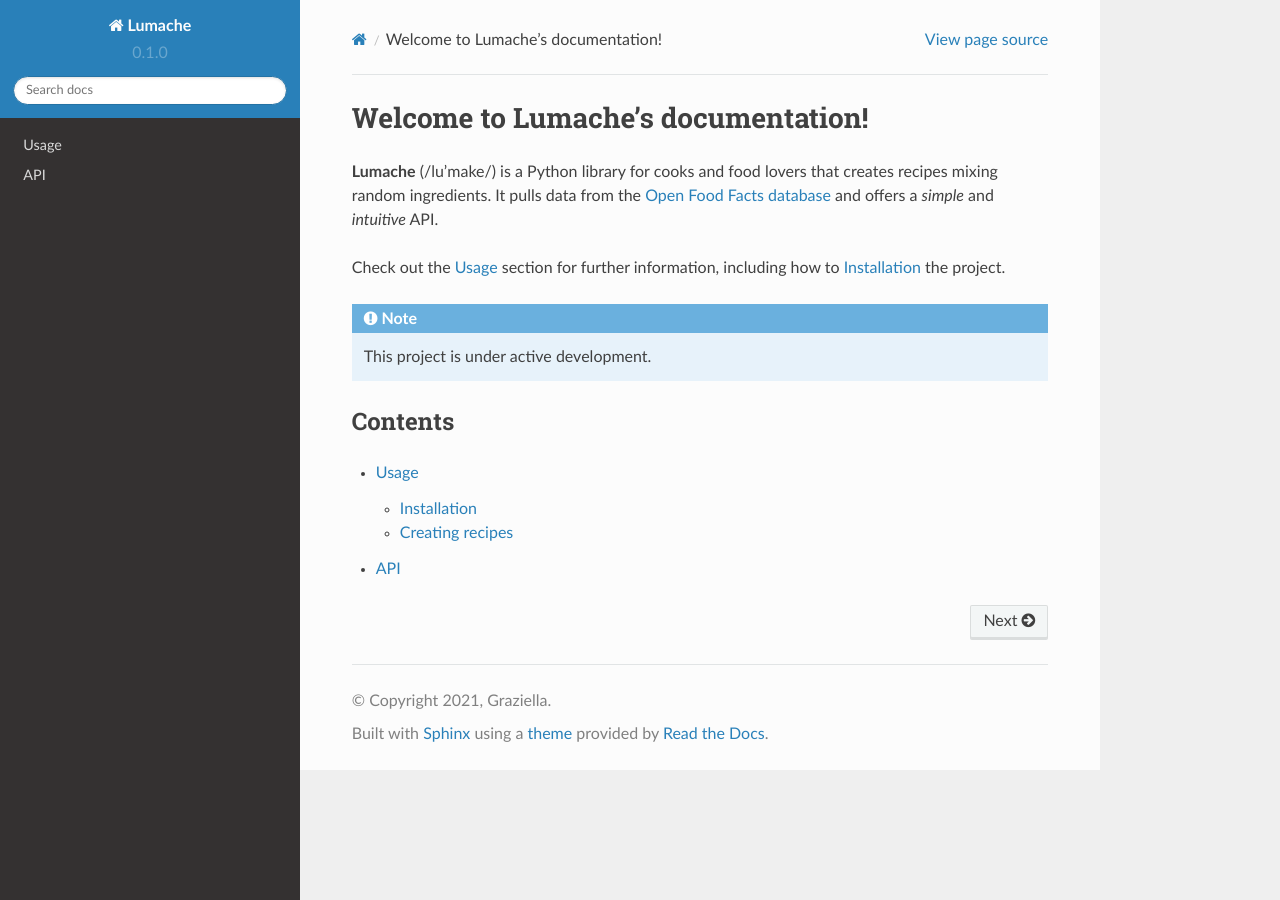
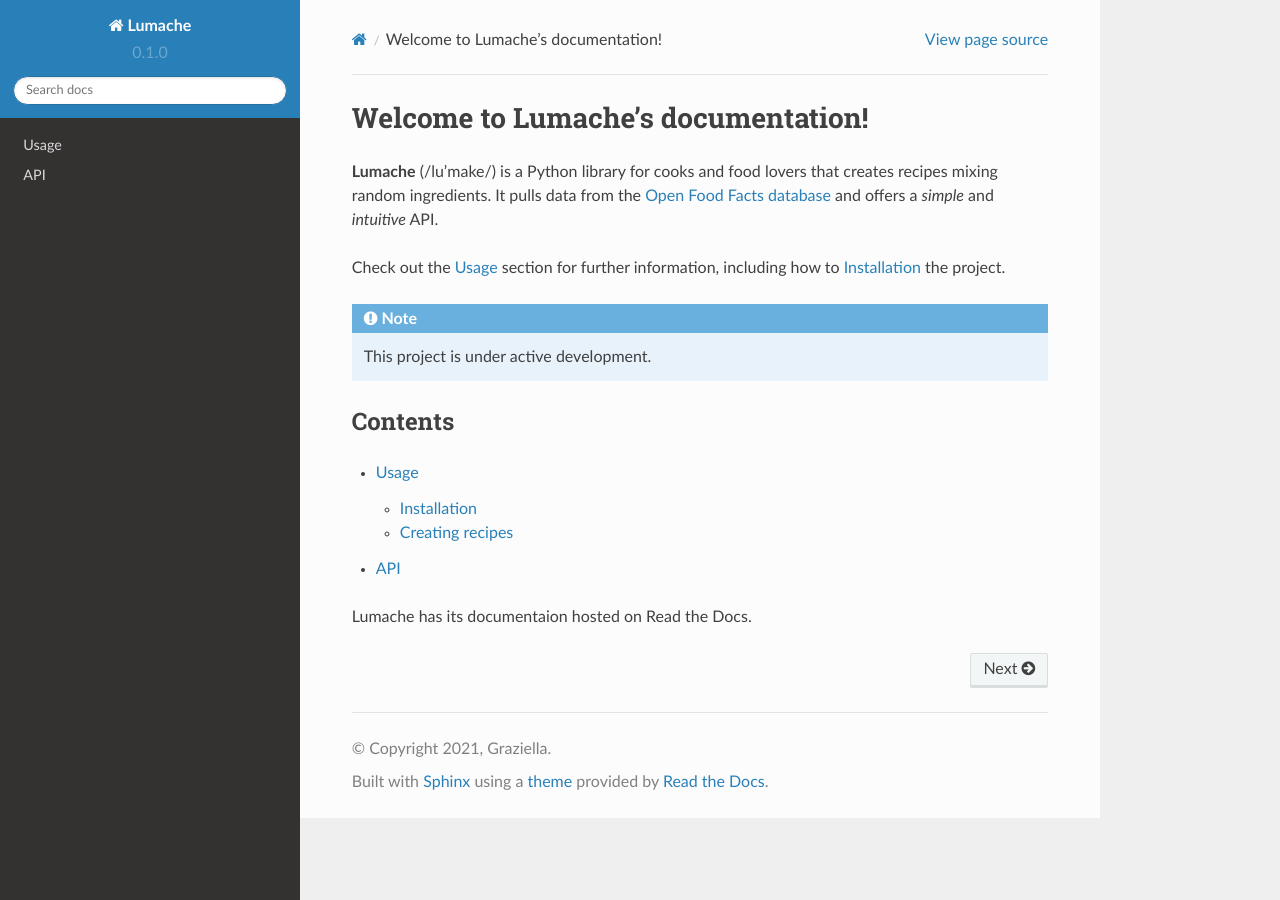
Before and after one commit to mcolegro/rtd-tutorial, a Sphinx documentation site: the page built from docs/source/index.rst, in a window 1280 px wide. Built offline with Sphinx 7.4.7 and the Read the Docs theme 2.0.0, drawn with Linux system fonts in a browser that asks for light colours.

Commit message:
Update index.rst
Added a line to index.rst

```diff
--- a/docs/source/index.rst
+++ b/docs/source/index.rst
@@ -20,3 +20,5 @@ Contents
 
    usage
    api
+
+Lumache has its documentaion hosted on Read the Docs.
```
